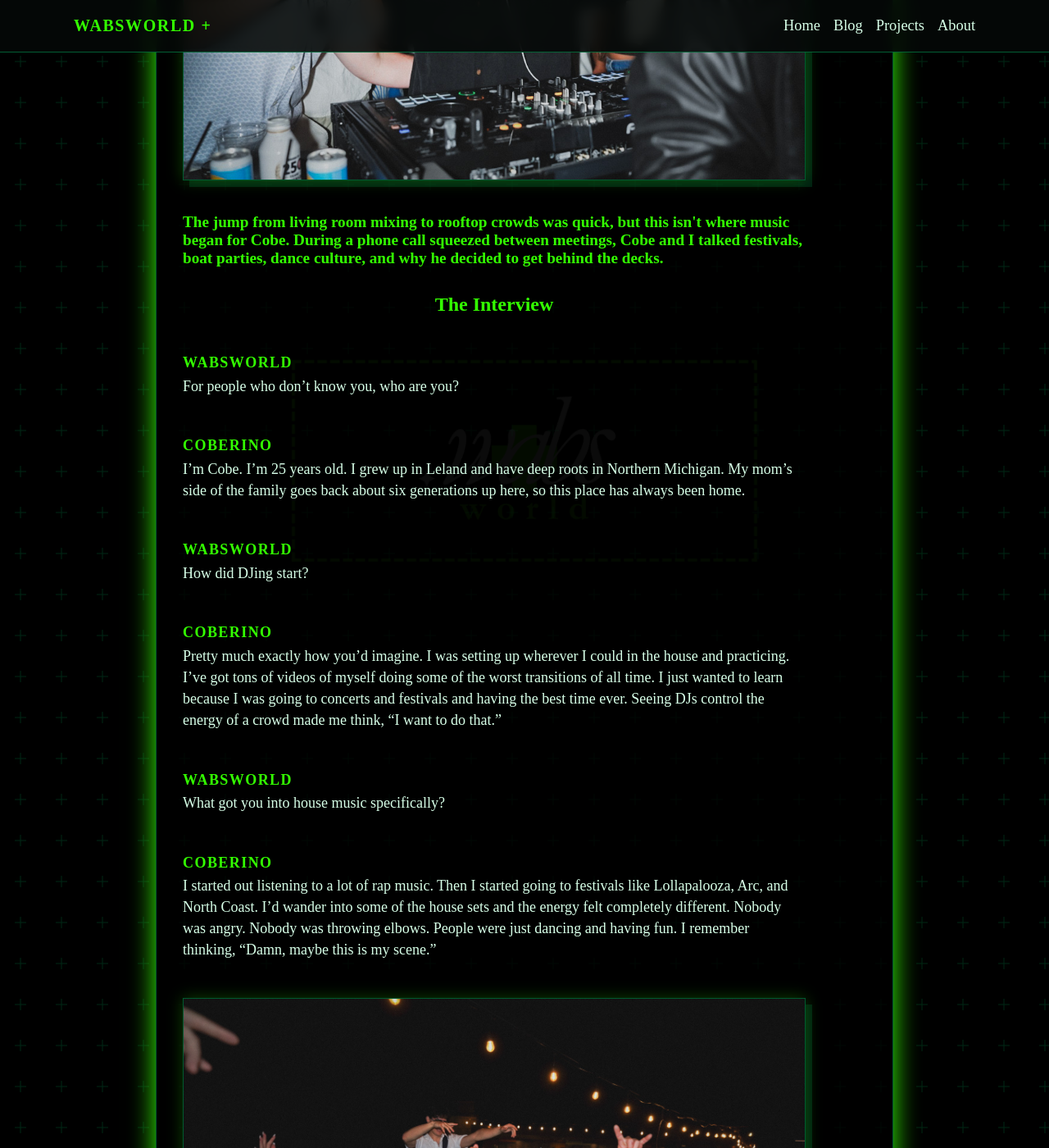
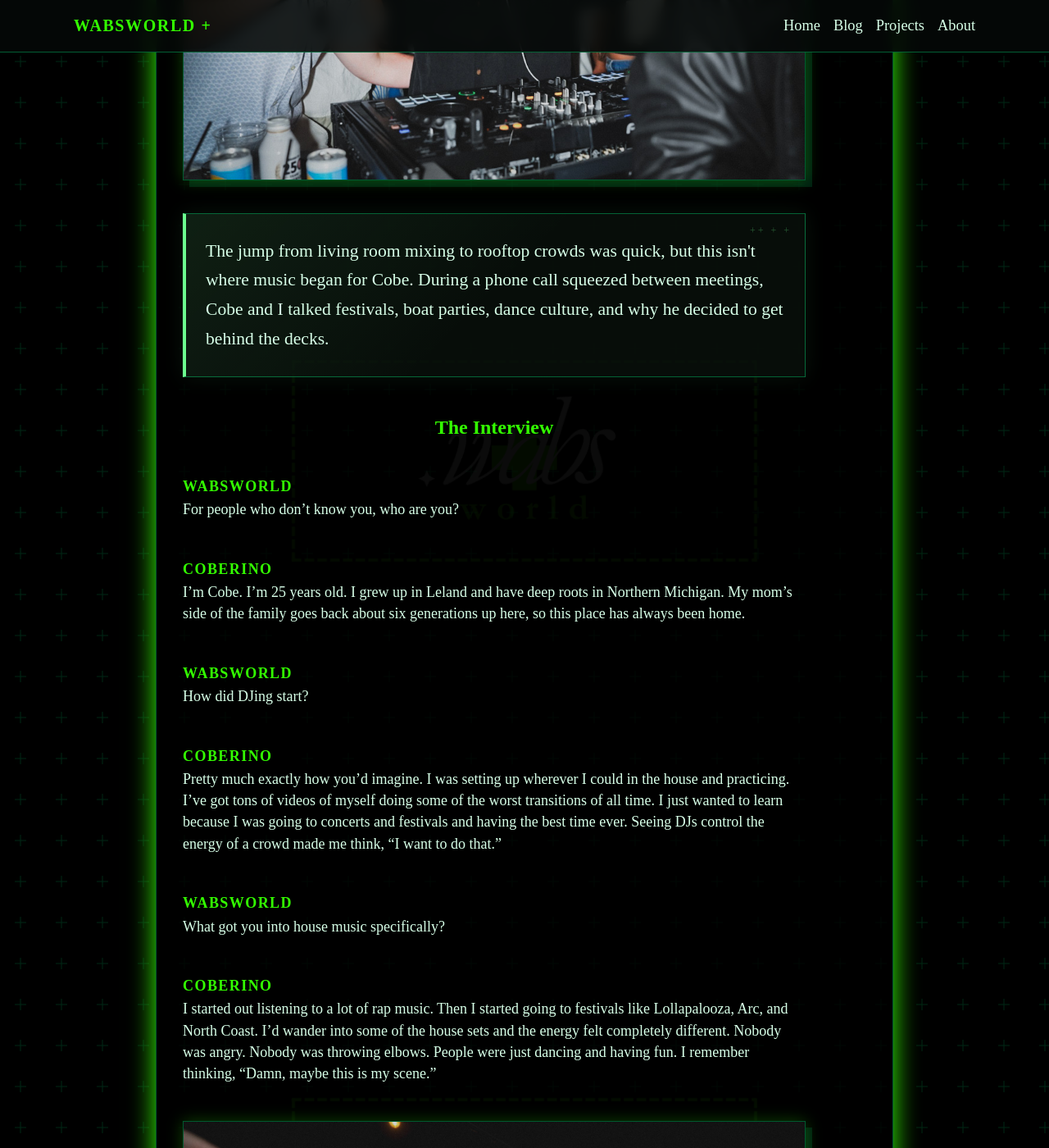
Before and after one commit to jesterjinxx/wabsworld, a Jekyll site: the page built from _posts/2026-06-23-making-a-scene.md, in a window 1280 px wide and 1400 px high, scrolled down 2571 px. Shown: the whole window at 82% size. Built offline with Jekyll 4.4.1, drawn with Linux system fonts in a browser that asks for light colours.

Commit message:
Add transition card

```diff
--- a/_posts/2026-06-23-making-a-scene.md
+++ b/_posts/2026-06-23-making-a-scene.md
@@ -40,12 +40,13 @@ That felt worth paying attention to.
 <figure class="post-media">
   <img src="/images/cobeshow-1.jpg" alt="Coberino performing a DJ set">
 </figure>
-<h3>
+<section class="transition-card">
+<p>
 The jump from living room mixing to rooftop crowds was quick, but this isn't where music began for Cobe.
 During a phone call squeezed between meetings, Cobe and I talked festivals, boat parties, dance culture, and
 why he decided to get behind the decks.
-</h3>
-
+</p>
+</section>
 <h2 class="interview-heading">The Interview</h2>
 
 <span class="interviewer">WabsWorld</span>
--- a/css/blog.css
+++ b/css/blog.css
@@ -401,7 +401,38 @@ blockquote {
   line-height: 1.8;
   font-size: 1.15rem;
 }
+/* ================================
+   TRANSITION CARD
+================================ */
+.transition-card {
+  margin: 2rem 0 3rem;
+  padding: 1.4rem 1.5rem;
+  border: 1px solid var(--line);
+  border-left: 4px solid #6cff8f;
+  background:
+    linear-gradient(135deg, rgba(108, 255, 143, 0.08), transparent 50%),
+    rgba(10, 18, 13, 0.72);
+  box-shadow: 0 0 24px rgba(108, 255, 143, 0.08);
+  position: relative;
+}
 
+.transition-card::before {
+  content: "++ + +";
+  position: absolute;
+  top: 0.8rem;
+  right: 1rem;
+  color: rgba(108, 255, 143, 0.32);
+  font-size: 0.75rem;
+  letter-spacing: 0.25em;
+  pointer-events: none;
+}
+
+.transition-card p {
+  margin: 0;
+  max-width: 760px;
+  font-size: clamp(1.05rem, 2.2vw, 1.35rem);
+  line-height: 1.65;
+}
 
 /* ================================
    AUTHOR CARD
```
Also changed, not shown: 7 other files.
